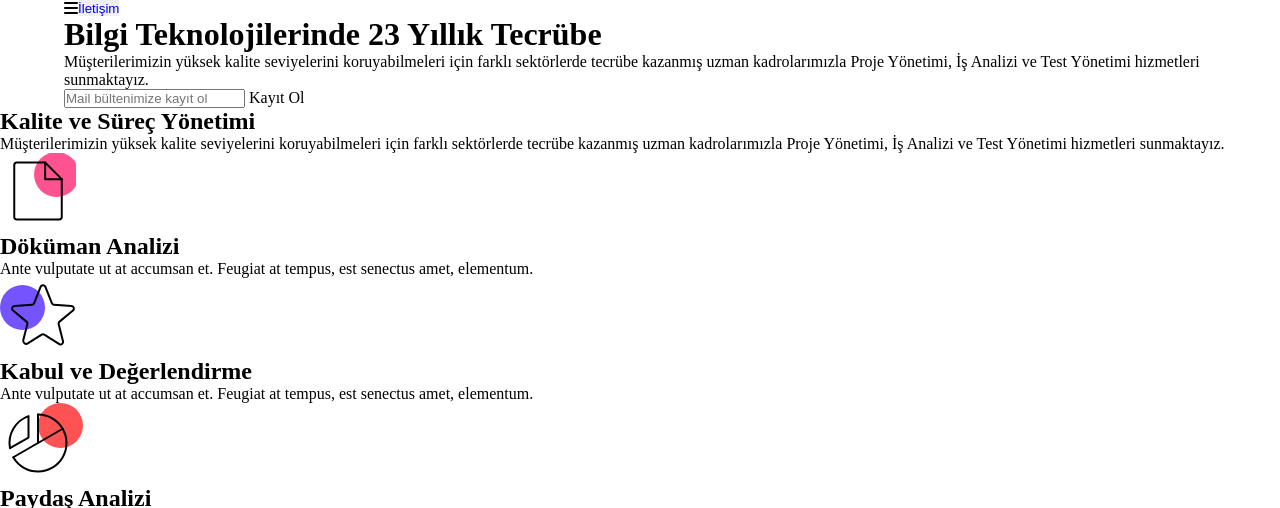
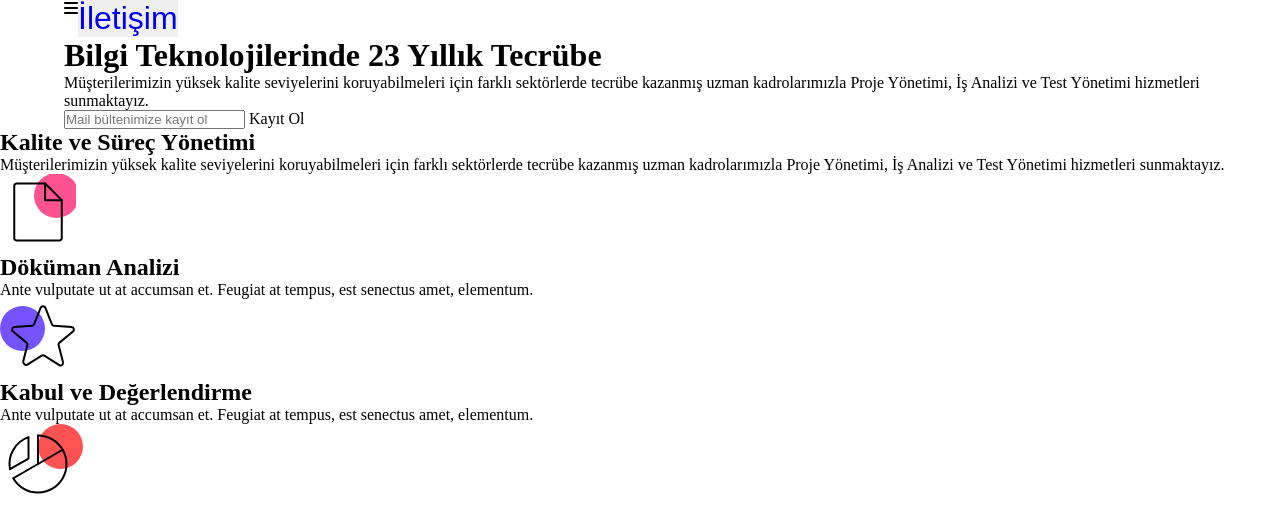
Before and after one commit to Asadbek733/Asadbek, a plain HTML site: page index.html in a window 1280 px wide. In both pictures the pointer is over the link "İletişim". Shown: the top 508 px of the page. Drawn offline with Linux system fonts and the light colour scheme.

Commit message:
style.css da uzgarish boldi

```diff
--- a/style/style.css
+++ b/style/style.css
@@ -10,6 +10,10 @@ button {
 
 a {
     text-decoration: none;
+}
+
+a:hover {
+    font-size: 32px;
 }
 
 .container {
```
